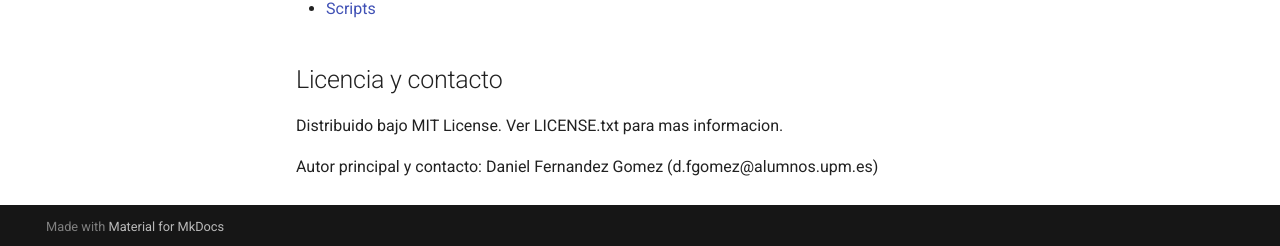
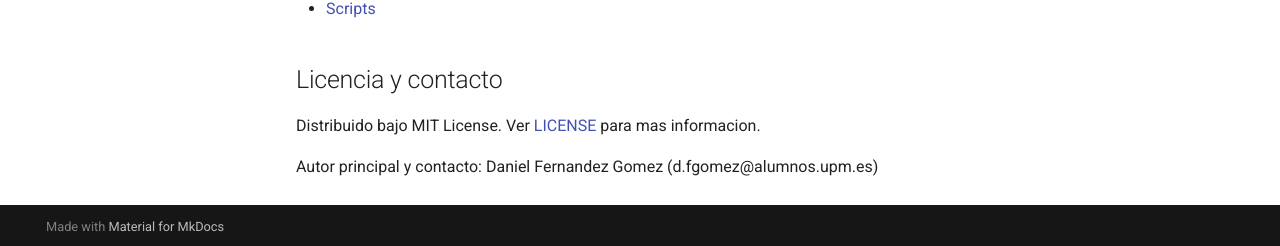
Before and after one commit to fdzdani/Analizador-de-Texto, an MkDocs documentation site: the page built from docs/index.md, in a window 1280 px wide and 1281 px high. Shown: the part 1032-1278 px from the top of the window. Built offline with MkDocs 1.6.1 and Material for MkDocs 9.7.7, drawn with Linux system fonts in a browser that asks for light colours.

Commit message:
Update index.md

```diff
--- a/docs/index.md
+++ b/docs/index.md
@@ -16,6 +16,6 @@ Para el uso de estas herramientas se recomienda el uso de Ubuntu Linux por su fa
 - [Uso](https://extraccion-de-texto.readthedocs.io/es/latest/usage/)
 - [Scripts](https://extraccion-de-texto.readthedocs.io/es/latest/scripts/)
 ## Licencia y contacto
-Distribuido bajo MIT License. Ver LICENSE.txt para mas informacion.
+Distribuido bajo MIT License. Ver [LICENSE](https://github.com/fdzdani/Extraccion-de-Texto/blob/Develop/LICENSE) para mas informacion.
 
 Autor principal y contacto: Daniel Fernandez Gomez (d.fgomez@alumnos.upm.es)
```
